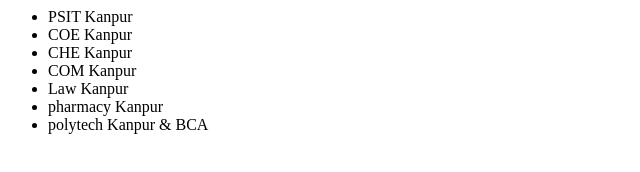
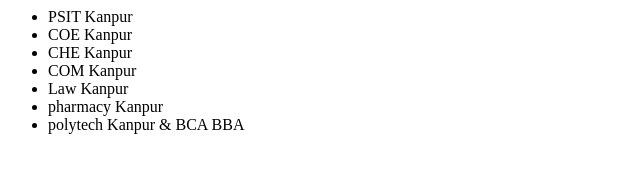
Before and after one commit to drharshdev/harsh, a plain HTML site: page index.html in a window 1280 px wide. Shown: the full height of the page, 0-640 px from the left. Drawn offline with Linux system fonts and the light colour scheme.

Commit message:
1 First Change

```diff
--- a/index.html
+++ b/index.html
@@ -7,5 +7,5 @@
 <li> COM Kanpur </li>
 <li> Law Kanpur </li>
 <li> pharmacy Kanpur </li>
-<li> polytech Kanpur & BCA</li>
+<li> polytech Kanpur & BCA BBA</li>
 </ul>
```
